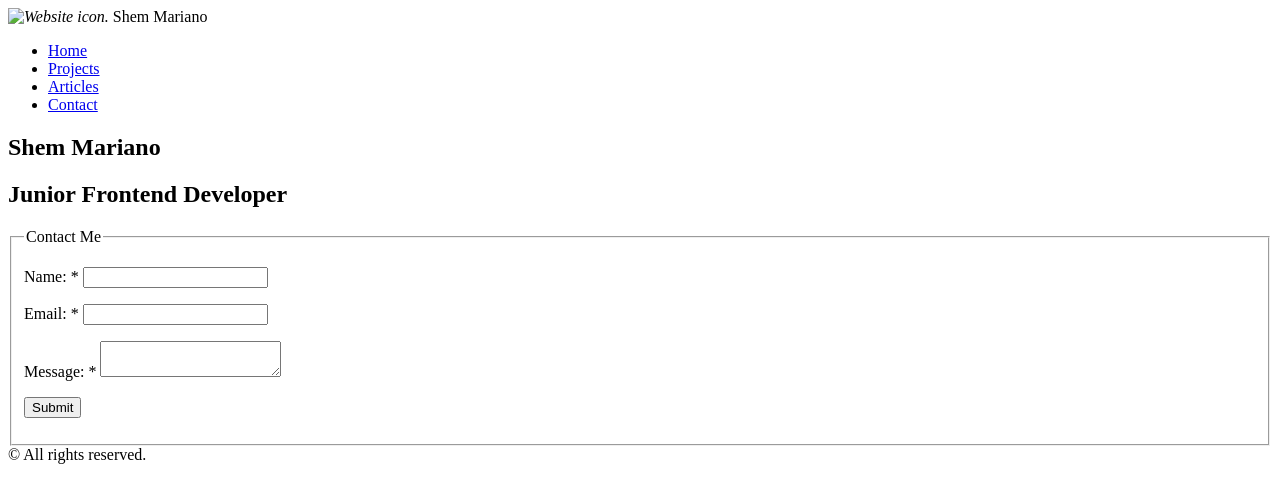
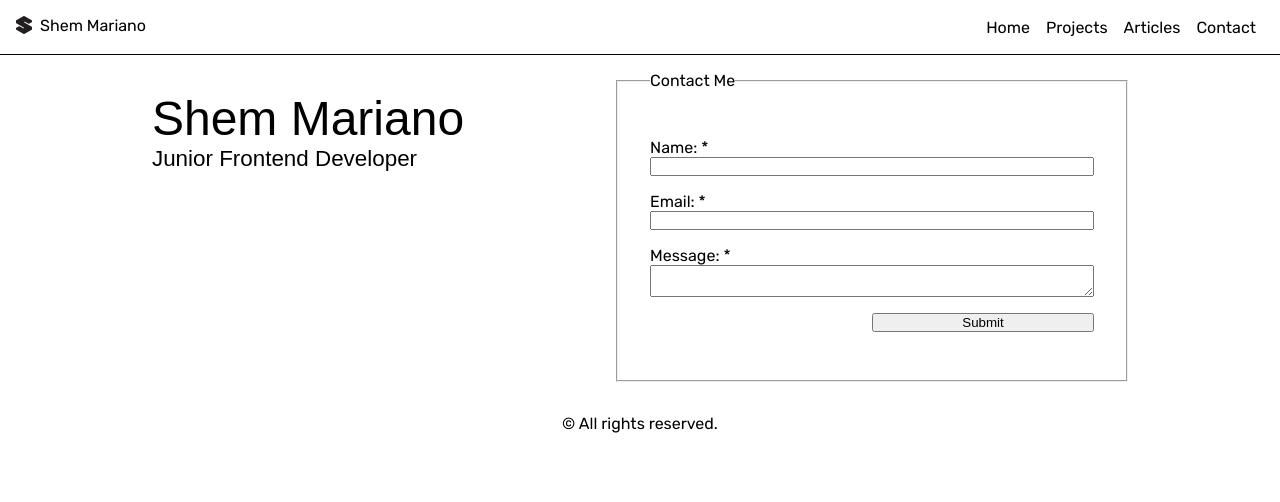
Before and after one commit to sheeemboi/fe-roadmap-projects, a plain HTML site: page Frontend/03-personal-portfolio/contact.html in a window 1280 px wide. Drawn offline with Linux system fonts and the light colour scheme; a web font is replaced by a local one.

Commit message:
Added CSS on portofilio contact.html

```diff
--- a/Frontend/03-personal-portfolio/contact.html
+++ b/Frontend/03-personal-portfolio/contact.html
@@ -14,48 +14,47 @@
 
   <link rel="preconnect" href="https://fonts.googleapis.com">
   <link rel="preconnect" href="https://fonts.gstatic.com" crossorigin>
-  <link href="https://fonts.googleapis.com/css2?family=Rubik:ital,wght@0,300..900;1,300..900&display=swap" rel="stylesheet">
-</head>
+  <link href="https://fonts.googleapis.com/css2?family=Rubik:ital,wght@0,300..900;1,300..900&family=Spline+Sans+Mono:ital,wght@0,300..700;1,300..700&display=swap" rel="stylesheet">  <link rel="stylesheet" href="styles.css">
+
+  <link rel="stylesheet" href="styles.css"></head>
 <body>
   <header>
-    <div>
-      <i><img src="" alt="Website icon."></i>
+    <div class="brand">
+      <i><img src="favicon/logo.svg" alt="Website icon."></i>
       <span>Shem Mariano</span>
     </div>
 
     <nav>
-      <ul>
-        <li><a href="index.html">Home</a></li>
-        <li><a href="projects.html">Projects</a></li>
-        <li><a href="articles.html">Articles</a></li>
-        <li><a href="#">Contact</a></li>
+      <ul class="nav-list">
+        <li class="nav-item"><a href="index.html">Home</a></li>
+        <li class="nav-item"><a href="projects.html">Projects</a></li>
+        <li class="nav-item"><a href="articles.html">Articles</a></li>
+        <li class="nav-item"><a href="#">Contact</a></li>
       </ul>
     </nav>
   </header>
 
-  <main>
-    <section>
+  <main class="this-contact">
+    <section class="contact-head">
       <h1>Shem Mariano</h1>
       <h2>Junior Frontend Developer</h2>
     </section>
-    <form action="">
+    <form class="contact-entry" action="">
       <fieldset>
         <legend>Contact Me</legend>
-        <p>
+        <p class="ce-input">
           <label for="name">Name: <span aria-label="required">*</span></label>
           <input type="text" id="name" name="user-name" required>
         </p>
-        <p>
+        <p class="ce-input">
           <label for="email">Email: <span aria-label="required">*</span></label>
           <input type="email" id="email" name="user-email" required>
         </p>
-
-        <p>
+        <p class="ce-input">
           <label for="msg">Message: <span aria-label="required">*</span></label>
           <textarea name="user-msg" id="msg" required></textarea>
         </p>
-
-        <p>
+        <p class="ce-button">
           <button type="submit">Submit</button>
         </p>
       </fieldset>
--- a/Frontend/03-personal-portfolio/styles.css
+++ b/Frontend/03-personal-portfolio/styles.css
@@ -139,7 +139,33 @@ header {
 .ta-item {
   padding: 1.2rem 0;
   width: 90%;
-border-bottom: 1px solid black;
+  border-bottom: 1px solid black;
+}
+/* contact.html */
+.this-contact {
+  flex-direction: column;
+}
+.contact-head {
+  padding: 1.2rem 0;
+  > h2 {
+    font-size: 1.2rem;
+  }
+}
+.contact-entry {
+  > fieldset {
+    padding: 2rem;
+  }
+}
+.ce-input, .ce-button {
+  display: flex;
+  flex-direction: column;
+  margin: 1rem 0;
+}
+.ce-button {
+  align-items: flex-end;
+  > button {
+    min-width: 50%;
+  }
 }
 @media screen and (max-width: 480px) {
   header, main {
@@ -177,6 +203,10 @@ border-bottom: 1px solid black;
     width: 90%;
   }
   /* mobile - articles.html */
+  /* mobile - contact.html */
+  .contact-entry {
+    width: 80%;
+  }
 }
 
 @media screen and (min-width: 481px) {
@@ -217,6 +247,22 @@ border-bottom: 1px solid black;
   .ta-item {
     padding: 2rem 0;
   }
+  /* tablet - contact.html */
+  .contact-head {
+    > h1 {
+      font-size: 3rem;
+    }
+    > h2 {
+      font-size: 1.4rem;
+    }
+  }
+  .this-contact {
+    flex-direction: row;
+    align-items: flex-start;
+  }
+  .contact-entry {
+    width: 40%;
+  }
 }
 @media screen and (min-width:1024px) {
 
```
Also changed, not shown: Frontend/03-personal-portfolio/index.html (+1 -1 lines).
